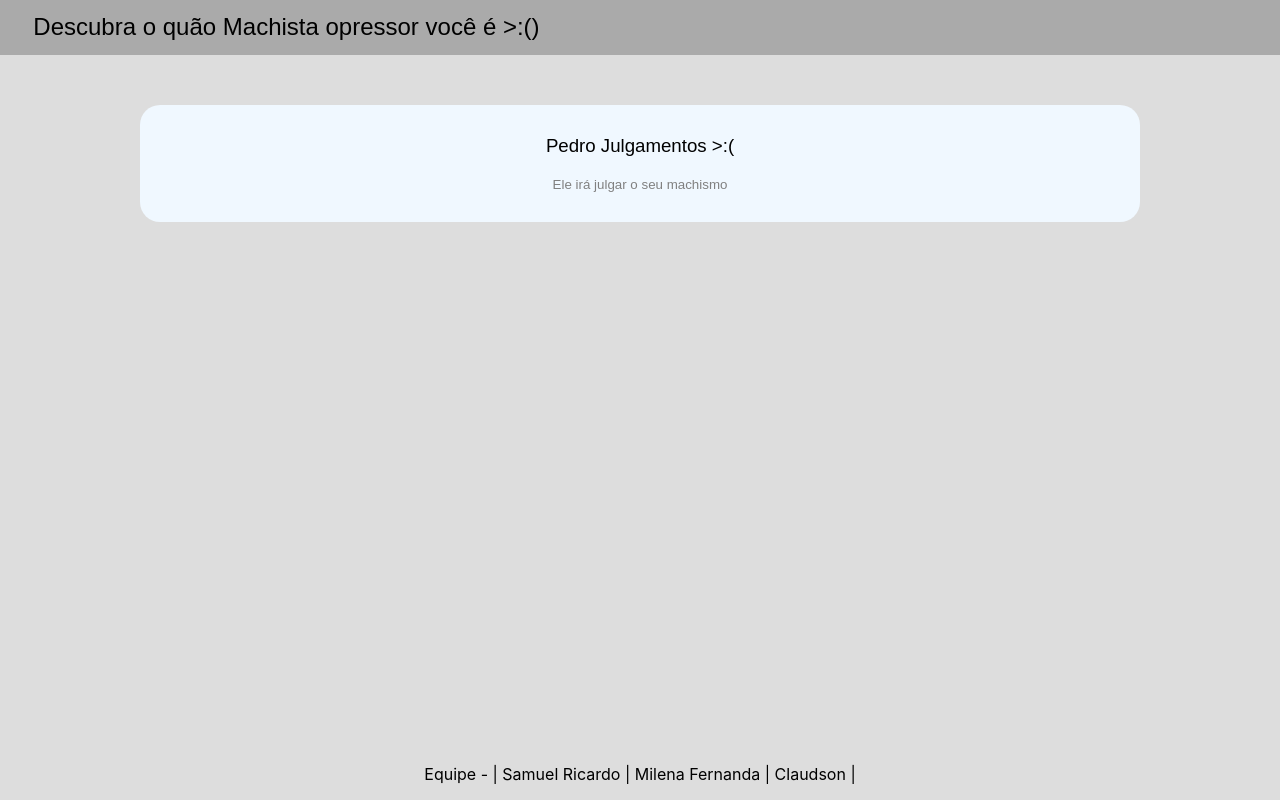
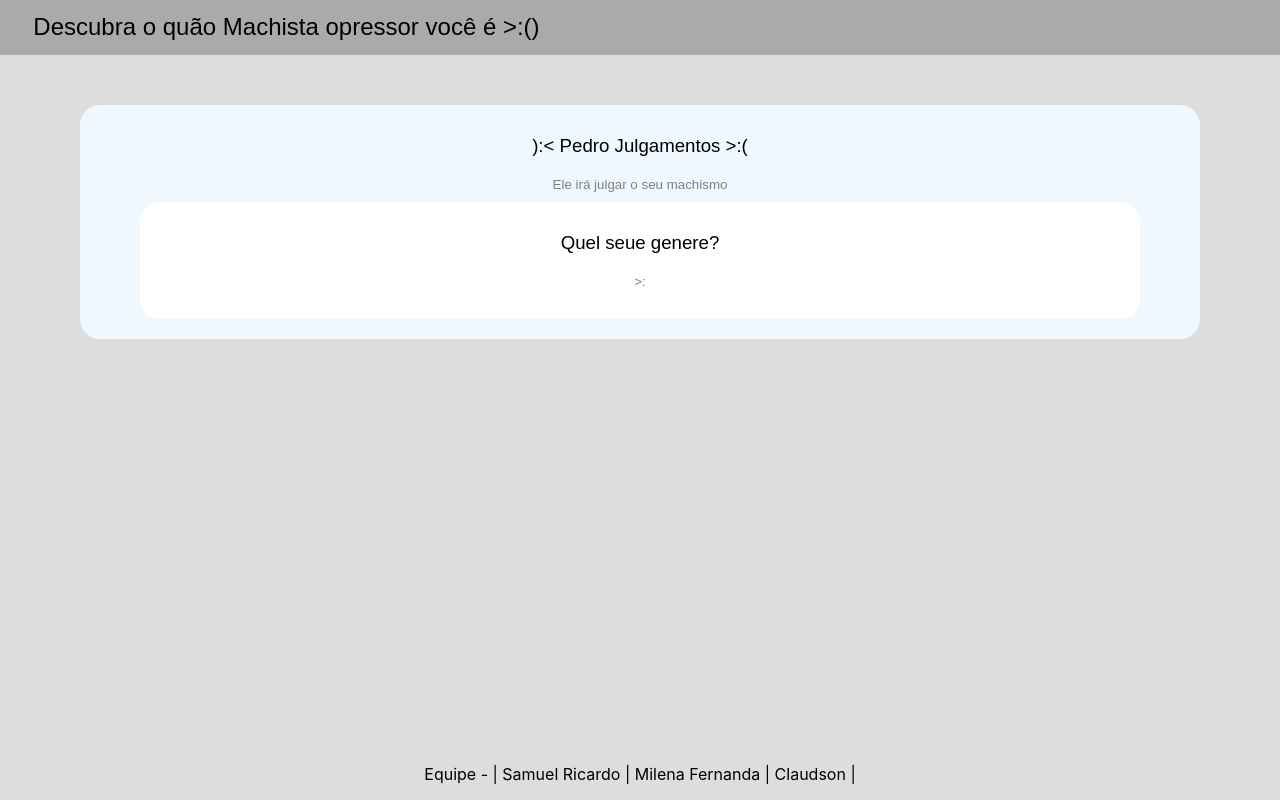
Before and after one commit to Samuel-Ricardo/Answer, a React (Create React App) app in the folder answer/: page / in a window 1280 px wide. Built offline with nearby package versions, Linux system fonts and the light colour scheme.

Commit message:
Question Body

```diff
--- a/answer/src/App.js
+++ b/answer/src/App.js
@@ -1,6 +1,7 @@
 import './App.css';
 
-import Form from './components/Form'
+import Form from './components/Form';
+import Question from './components/Question';
 
 function App() {
   return (
@@ -12,9 +13,16 @@ function App() {
       </header>
 
       <Form
-        title="Pedro Julgamentos >:("
+        title="):< Pedro Julgamentos >:("
         description="Ele irá julgar o seu machismo"
       >
+
+        <Question
+          title="Quel seue genere?"
+          description=">:"
+        >
+
+        </Question>
 
       </Form>
 
@@ -28,3 +36,16 @@ function App() {
 }
 
 export default App;
+
+
+
+/*
+
+"eslintConfig": {
+    "extends": [
+      "react-app",
+      "react-app/jest"
+    ]
+  },
+
+*/
--- a/answer/src/components/Question/question.css
+++ b/answer/src/components/Question/question.css
@@ -1,3 +1,22 @@
+.Question{
+
+  background-color: rgb(255, 255, 255);
+  border-radius: 20px;
+
+  display: flex;
+
+
+
+  padding: 20px;
+
+  flex-direction: column;
+  align-items: center;
+  justify-content: center;
+
+  position: relative;
+  width: 100%;
+}
+
 .Question .title{
   margin: 10px;
   padding: 0px;
--- a/answer/src/components/form/form.css
+++ b/answer/src/components/form/form.css
@@ -10,13 +10,15 @@
   margin: 50px;
 
   padding: 20px;
+  padding-left: 80px;
+  padding-right: 80px;
 
   flex-direction: column;
   align-items: center;
   justify-content: center;
 
+  position: relative;
   min-width: 75%;
-  min-height: 75%;
 }
 
 .Form .title{
```
Also changed, not shown: answer/package.json (+1 -6 lines).
